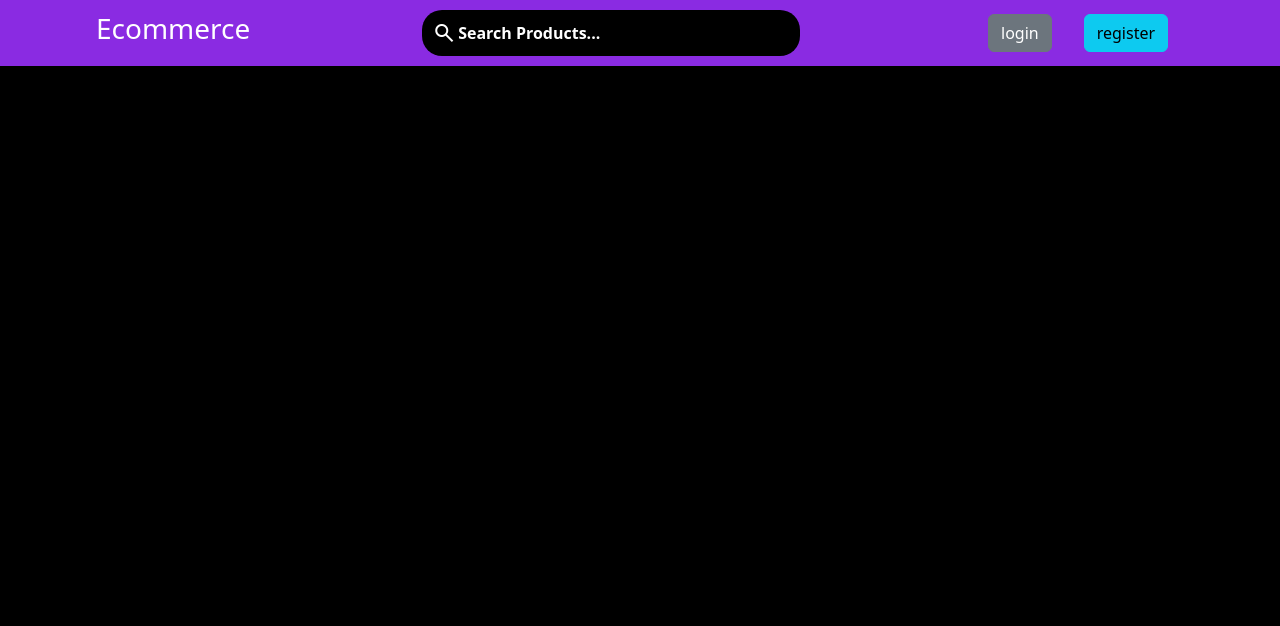
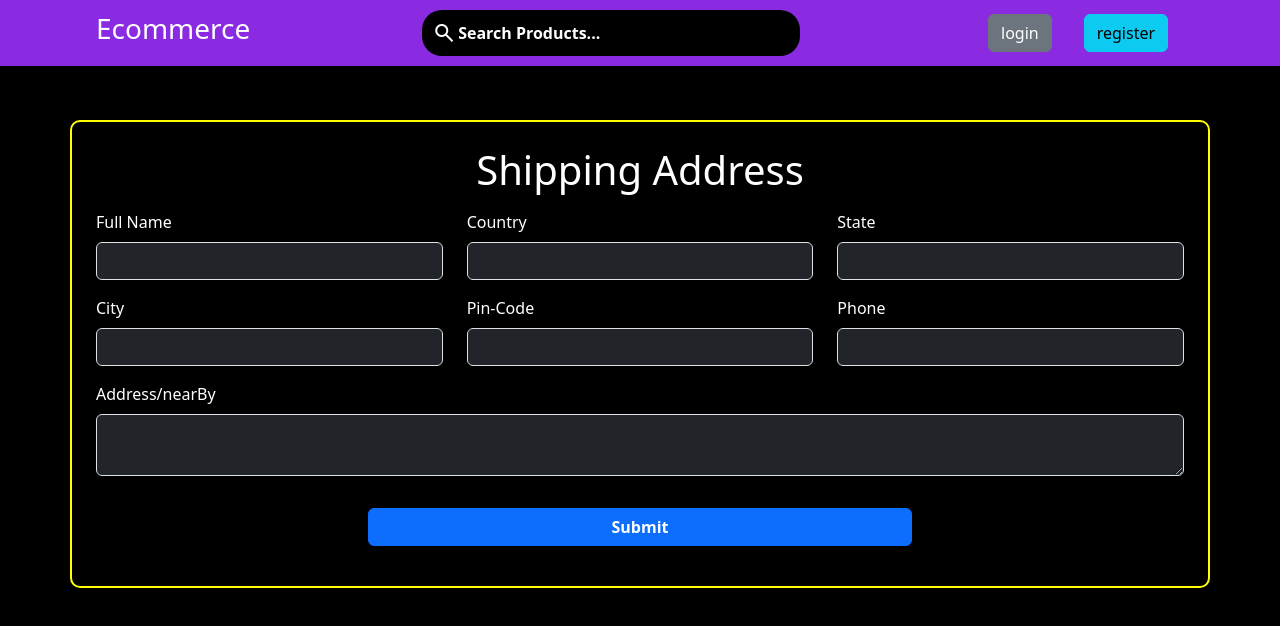
Before and after one commit to TarunPatidar04/EcommerceWebsite-Frontend, a React (Vite) app: page /shipping in a window 1280 px wide. Shown: the top 626 px of the page. Built offline with nearby package versions, Linux system fonts and the light colour scheme; no server answers.

Commit message:
create a shiping Address

```diff
--- a/src/App.jsx
+++ b/src/App.jsx
@@ -10,6 +10,8 @@ import "react-toastify/dist/ReactToastify.css";
 import Login from "./components/user/Login";
 import Profile from "./components/user/Profile";
 import Cart from './components/Cart';
+import Address from "./components/Address";
+import Checkout from './components/Checkout';
 const App = () => {
   return (
     <>
@@ -24,6 +26,8 @@ const App = () => {
           <Route path="/login" element={<Login />} />
           <Route path="/profile" element={<Profile />} />
           <Route path="/cart" element={<Cart />} />
+          <Route path="/shipping" element={<Address />} />
+          <Route path="/checkout" element={<Checkout />} />
         </Routes>
       </Router>
     </>
--- a/src/components/Address.jsx
+++ b/src/components/Address.jsx
@@ -1,11 +1,196 @@
-import React from 'react'
+import { useContext, useState } from "react";
+import { useNavigate } from "react-router-dom";
+import AppContext from "../context/AppContext";
 
 const Address = () => {
+  const { shippingAddress, userAddress } = useContext(AppContext);
+  const navigate = useNavigate();
+  const [formData, setFormData] = useState({
+    fullName: "",
+    address: "",
+    city: "",
+    state: "",
+    country: "",
+    pincode: "",
+    phoneNumber: "",
+  });
+
+  const onchangehandler = (e) => {
+    const { name, value } = e.target;
+    setFormData({ ...formData, [name]: value });
+    console.log(formData);
+  };
+
+  const { fullName, address, city, state, country, pincode, phoneNumber } =
+    formData;
+  const submitHandler = async (e) => {
+    e.preventDefault();
+    console.log(formData);
+    const result = await shippingAddress(
+      fullName,
+      address,
+      city,
+      state,
+      country,
+      pincode,
+      phoneNumber
+    );
+    setFormData({
+      fullName: "",
+      address: "",
+      city: "",
+      state: "",
+      country: "",
+      pincode: "",
+      phoneNumber: "",
+    });
+    console.log(result);
+    if (result?.success) {
+      navigate("/checkout");
+    }
+  };
   return (
-    <div>
-      Address
-    </div>
-  )
-}
+    <>
+      <div style={{ marginTop: "120px" }}>
+        <div
+          className="container my-5 p-4"
+          style={{
+            border: "2px solid yellow",
+            borderRadius: "10px",
+          }}
+        >
+          <h1 className="text-center">Shipping Address</h1>
+          <form className="my-3" onSubmit={submitHandler}>
+            <div className="row">
+              <div className="mb-3 col-md-4">
+                <label htmlFor="exampleInputEmail1" className="form-label">
+                  Full Name
+                </label>
+                <input
+                  type="text"
+                  className="form-control bg-dark text-light"
+                  id="exampleInputEmail13"
+                  aria-describedby="emailHelp"
+                  name="fullName"
+                  value={formData.fullName}
+                  onChange={onchangehandler}
+                />
+              </div>
+              <div className="mb-3 col-md-4">
+                <label htmlFor="exampleInputEmail1" className="form-label">
+                  Country
+                </label>
+                <input
+                  type="text"
+                  className="form-control bg-dark text-light"
+                  id="exampleInputEmail1"
+                  aria-describedby="emailHelp"
+                  name="country"
+                  value={formData.country}
+                  onChange={onchangehandler}
+                />
+              </div>
+              <div className="mb-3 col-md-4">
+                <label htmlFor="exampleInputPassword1" className="form-label">
+                  State
+                </label>
+                <input
+                  type="text"
+                  className="form-control bg-dark text-light"
+                  id="exampleInputPassword1"
+                  name="state"
+                  value={formData.state}
+                  onChange={onchangehandler}
+                />
+              </div>
+            </div>
+            <div className="row">
+              <div className="mb-3 col-md-4">
+                <label htmlFor="exampleInputEmail1" className="form-label">
+                  City
+                </label>
+                <input
+                  type="text"
+                  className="form-control bg-dark text-light"
+                  id="exampleInputEmail13"
+                  aria-describedby="emailHelp"
+                  name="city"
+                  value={formData.city}
+                  onChange={onchangehandler}
+                />
+              </div>
+              <div className="mb-3 col-md-4">
+                <label htmlFor="exampleInputEmail1" className="form-label">
+                  Pin-Code
+                </label>
+                <input
+                  type="number"
+                  className="form-control bg-dark text-light"
+                  id="exampleInputEmail1"
+                  aria-describedby="emailHelp"
+                  name="pincode"
+                  value={formData.pincode}
+                  onChange={onchangehandler}
+                />
+              </div>
+              <div className="mb-3 col-md-4">
+                <label htmlFor="exampleInputPassword1" className="form-label">
+                  Phone
+                </label>
+                <input
+                  type="number"
+                  className="form-control bg-dark text-light"
+                  id="exampleInputPassword1"
+                  name="phoneNumber"
+                  value={formData.phoneNumber}
+                  onChange={onchangehandler}
+                />
+              </div>
+            </div>
+            <div className="row">
+              <div className="mb-3 ">
+                <label htmlFor="exampleInputPassword1" className="form-label">
+                  Address/nearBy
+                </label>
+                <textarea
+                  type="text"
+                  className="form-control bg-dark text-light"
+                  id="exampleInputPassword1"
+                  name="address"
+                  value={formData.address}
+                  onChange={onchangehandler}
+                />
+              </div>
+            </div>
 
-export default Address
+            <div className="d-grid col-6 mx-auto my-3">
+              <button
+                type="submit"
+                className="btn btn-primary"
+                style={{ fontWeight: "bold" }}
+              >
+                Submit
+              </button>
+            </div>
+          </form>
+          {userAddress && (
+            <div className="d-grid col-6 mx-auto my-3">
+              <button
+                style={{ fontWeight: "bold" }}
+                type="submit"
+                className="btn btn-warning"
+                onClick={() => {
+                  navigate("/checkout");
+                }}
+              >
+                Use Old Address
+              </button>
+            </div>
+          )}
+        </div>
+      </div>
+    </>
+  );
+};
+
+export default Address;
--- a/src/components/Checkout.jsx
+++ b/src/components/Checkout.jsx
@@ -2,9 +2,11 @@ import React from 'react'
 
 const Checkout = () => {
   return (
-    <div>
+   <>
+     <div style={{marginTop:"100px"}}>
       Checkout
     </div>
+   </>
   )
 }
 
--- a/src/components/Navbar.jsx
+++ b/src/components/Navbar.jsx
@@ -61,10 +61,12 @@ const Navbar = () => {
                     <span className="material-symbols-outlined">
                       shopping_cart
                     </span>
-                    <span className="position-absolute top-0 start-100 translate-middle badge rounded-pill bg-danger">
-                      {cart?.items?.length}
-                      <span className="visually-hidden">unread messages</span>
-                    </span>
+                    {cart?.items?.length > 0 && (
+                      <span className="position-absolute top-0 start-100 translate-middle badge rounded-pill bg-danger">
+                        {cart?.items?.length}
+                        <span className="visually-hidden">unread messages</span>
+                      </span>
+                    )}
                   </button>
                 </Link>
                 <Link to="/profile">
--- a/src/context/AppState.jsx
+++ b/src/context/AppState.jsx
@@ -12,6 +12,7 @@ const AppState = (props) => {
   const [user, setUser] = useState();
   const [cart, setCart] = useState([]);
   const [reload, setReload] = useState(false);
+  const [userAddress, setUserAddress] = useState("");
 
   //Get all products
   useEffect(() => {
@@ -28,6 +29,7 @@ const AppState = (props) => {
     userProfile();
     fetchProducts();
     userCart();
+    getAddress();
   }, [token, reload]);
 
   useEffect(() => {
@@ -141,6 +143,7 @@ const AppState = (props) => {
         withCredentials: true,
       }
     );
+    setReload(!reload);
     // console.log(api);
     toast.success(api.data.message, {
       position: "top-right",
@@ -164,26 +167,28 @@ const AppState = (props) => {
       },
       withCredentials: true,
     });
-    setReload(!reload);
+    // setReload(!reload);
     // console.log("user cart", api.data.cart);
     setCart(api.data.cart);
     // setReload(reload);
-
   };
 
-
   //decrease quantity
-  const decreaseQty = async (productId,qty) => {
-    const api = await axios.post(`${url}/cart/--qty`,{
-      productId,
-      qty
-    }, {
-      headers: {
-        "Content-Type": "application/json",
-        Auth: token,
+  const decreaseQty = async (productId, qty) => {
+    const api = await axios.post(
+      `${url}/cart/--qty`,
+      {
+        productId,
+        qty,
       },
-      withCredentials: true,
-    });
+      {
+        headers: {
+          "Content-Type": "application/json",
+          Auth: token,
+        },
+        withCredentials: true,
+      }
+    );
     setReload(!reload);
     // console.log("decrease cart", api);
     // setCart(api.data.cart);
@@ -200,7 +205,6 @@ const AppState = (props) => {
       transition: Bounce,
     });
     setReload(!reload);
-
   };
 
   //remove item from cart
@@ -228,8 +232,8 @@ const AppState = (props) => {
       transition: Bounce,
     });
     setReload(!reload);
+  };
 
-  };
   //clear  cart
   const clearCart = async () => {
     const api = await axios.delete(`${url}/cart/clear`, {
@@ -255,7 +259,59 @@ const AppState = (props) => {
       transition: Bounce,
     });
     setReload(!reload);
+  };
 
+  // Add Shipping Address
+  const shippingAddress = async (
+    fullName,
+    address,
+    city,
+    state,
+    country,
+    pincode,
+    phoneNumber
+  ) => {
+    const api = await axios.post(
+      `${url}/address/add`,
+      { fullName, address, city, state, country, pincode, phoneNumber },
+      {
+        headers: {
+          "Content-Type": "application/json",
+          Auth: token,
+        },
+        withCredentials: true,
+      }
+    );
+    setReload(!reload);
+    // console.log("decrease cart", api);
+    // setCart(api.data.cart);
+    // setReload(reload);
+    toast.success("api.data.message", {
+      position: "top-right",
+      autoClose: 1500,
+      hideProgressBar: false,
+      closeOnClick: true,
+      pauseOnHover: true,
+      draggable: true,
+      progress: undefined,
+      theme: "dark",
+      transition: Bounce,
+    });
+    return api.data;
+    setReload(!reload);
+  };
+
+  //get user latest Address
+  const getAddress = async () => {
+    const api = await axios.get(`${url}/address/get`, {
+      headers: {
+        "Content-Type": "application/json",
+        Auth: token,
+      },
+      withCredentials: true,
+    });
+    // console.log("user address: ", api.data.UserAddress);
+    setUserAddress(api.data.UserAddress);
   };
 
   return (
@@ -277,7 +333,9 @@ const AppState = (props) => {
           cart,
           decreaseQty,
           removeFromCart,
-          clearCart
+          clearCart,
+          shippingAddress,
+          userAddress,
         }}
       >
         {props.children}
```
Also changed, not shown: src/components/Cart.jsx (+10 -1 lines).
